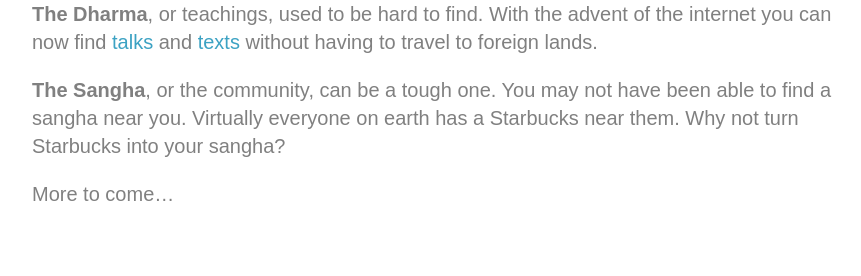
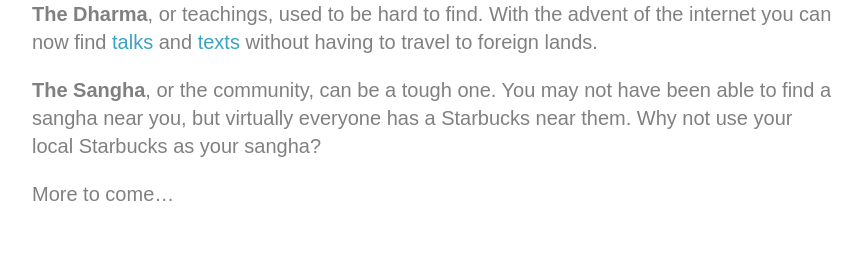
Before and after one commit to StarbucksSangha/StarbucksSangha, a Jekyll site: the page built from info.md, in a window 1280 px wide. Shown: the part 173-449 px from the top of the page, without its empty margins (208-1069 px from the left). Built offline with Jekyll 4.4.1, drawn with Linux system fonts in a browser that asks for light colours.

Commit message:
Update info.md

```diff
--- a/info.md
+++ b/info.md
@@ -10,6 +10,6 @@ published: True
 
 <b>The Dharma</b>, or teachings, used to be hard to find. With the advent of the internet you can now find [talks](https://www.dhammatalks.org/mp3_collections_index.html){:target="_blank"} and [texts](https://www.dhammatalks.org/suttas/index.html){:target="_blank"} without having to travel to foreign lands.
 
-<b>The Sangha</b>, or the community, can be a tough one. You may not have been able to find a sangha near you. Virtually everyone on earth has a Starbucks near them. Why not turn Starbucks into your sangha?
+<b>The Sangha</b>, or the community, can be a tough one. You may not have been able to find a sangha near you, but virtually everyone has a Starbucks near them. Why not use your local Starbucks as your sangha?
 
 More to come...
```
